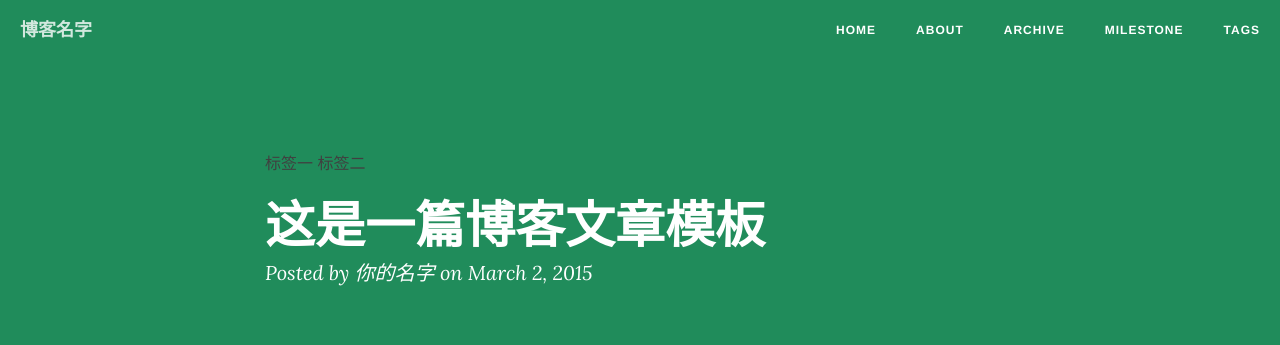
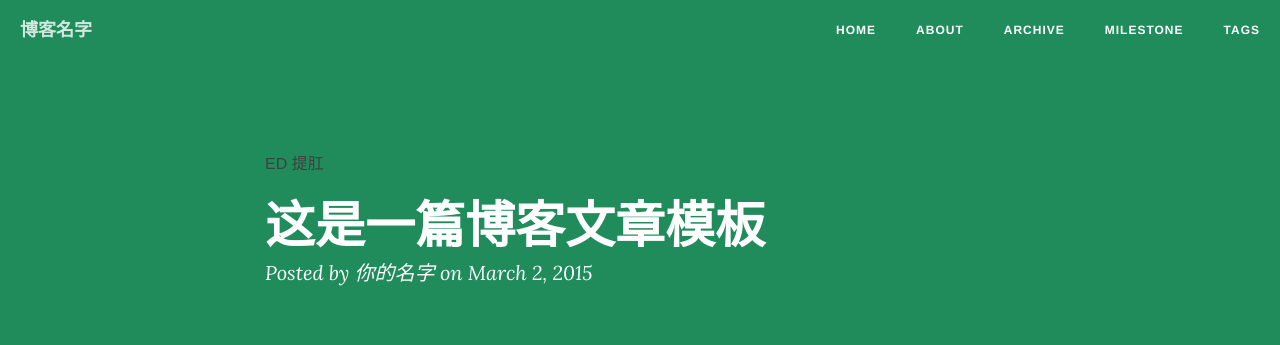
Before and after one commit to redbitBo/redbitBo.github.io, a Jekyll site: the page built from _posts/2015-03-02-how-to-write.md, in a window 1280 px wide. Shown: the top 345 px of the page. Built offline with Jekyll 4.4.1, drawn with Linux system fonts in a browser that asks for light colours; nearby versions of some CDN libraries; comment, search, counter and statistics services are not loaded.

Commit message:
Update 2015-03-02-how-to-write.md

```diff
--- a/_posts/2015-03-02-how-to-write.md
+++ b/_posts/2015-03-02-how-to-write.md
@@ -3,7 +3,7 @@ layout: post
 title: 这是一篇博客文章模板
 date: 2015-3-02
 categories: blog
-tags: [标签一,标签二]
+tags: [ED,提肛]
 description: 文章金句。
 ---
 
```
